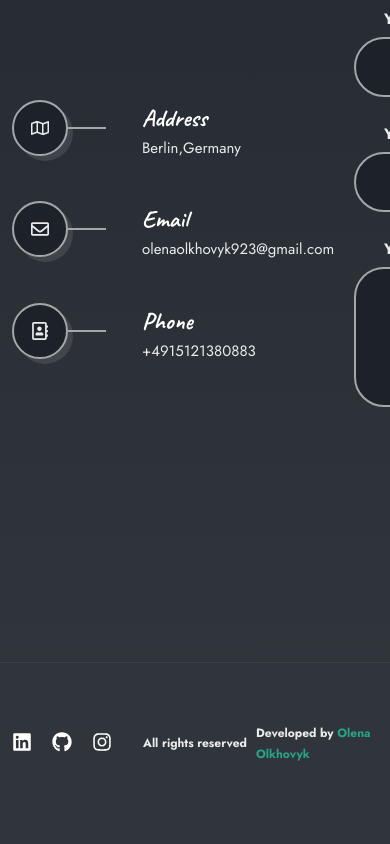
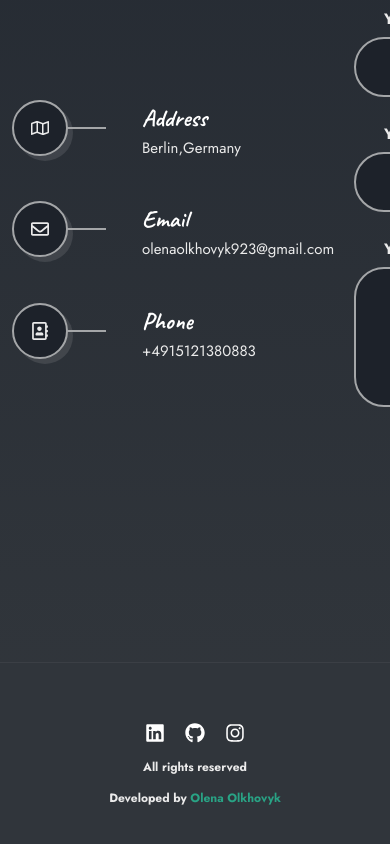
Before and after one commit to Olena-Olkhovyk/my-portfolio, a React (Create React App) app: page / in a window 390 px wide. Shown: the part 9138-9982 px from the top of the page. Built offline with nearby package versions, Linux system fonts and the light colour scheme.

Commit message:
Style footer for responsiveness

```diff
--- a/src/components/Footer/footer.module.css
+++ b/src/components/Footer/footer.module.css
@@ -4,9 +4,8 @@
 }
 
 .footerSection {
-  display: grid;
-  grid-template-columns: repeat(3, 1fr);
-  align-items: center;
+  display: flex;
+  justify-content: space-between;
 }
 
 .socials {
@@ -40,3 +39,12 @@
 .copyright span {
   color: var(--primary-color);
 }
+
+@media screen and (max-width: 574px) {
+  .footerSection {
+    flex-direction: column;
+    justify-content: center;
+    align-items: center;
+    gap: 10px;
+  }
+}
```
